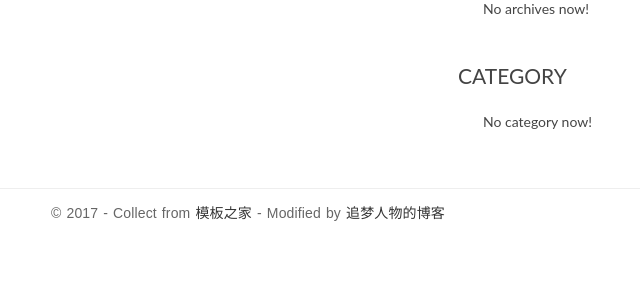
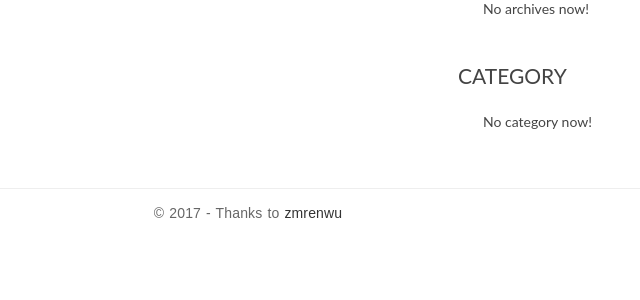
Before and after one commit to luzhoutao/blogproject, a Django app: page /index/ in a window 1280 px wide. Shown: the part 339-639 px from the top of the page, without its empty margins (392-1032 px from the left). Run offline with Django 3.2, Linux system fonts and the light colour scheme; data that the repository does not hold is empty; some libraries are stand-ins or nearby versions.

Commit message:
copyright change

```diff
--- a/blogproject/settings.py
+++ b/blogproject/settings.py
@@ -25,7 +25,7 @@ SECRET_KEY = '!=4@n3e5n8w!v!(k4n8b3%0fo^78sieyjp-v=6ma6ryf*#*kk#'
 # SECURITY WARNING: don't run with debug turned on in production!
 DEBUG = False
 
-ALLOWED_HOSTS = ['127.0.0.1', 'localhost', '47.94.245.102']
+ALLOWED_HOSTS = ['*']
 
 
 # Application definition
--- a/templates/full-width.html
+++ b/templates/full-width.html
@@ -3,7 +3,7 @@
 {% load blog_tags %}
 <html>
 	<head>
-		<title>Welcome to Zhoutao's Blog</title>
+		<title>:) Welcome to Zhoutao's Blog!</title>
 
 		<!-- meta -->
 		<meta charset="UTF-8">
@@ -29,7 +29,7 @@
 				<div class="row">
 					<div class="col-md-4 col-sm-5 col-xs-8">
 						<div class="logo">
-							<h1><a href="index.html"><b>Z</b>hou<b>t</b>ao's Blog</a></h1>
+							<h1><a href="{%url 'iblog:index'%}"><b>Z</b>hou<b>t</b>ao's Blog</a></h1>
 						</div>
 					</div><!-- col-md-4 -->
 					<div class="col-md-8 col-sm-7 col-xs-4">
@@ -77,7 +77,7 @@
 			<div class="container">
 				<div class="row">
 					<div class="col-md-12">
-						<p class="copyright">&copy; 2014 ThemeWagon.com</p>
+						<p class="copyright">&copy; 2017 - ThemeWagon.com</p>
 					</div>
 				</div>
 			</div>
--- a/templates/homebase.html
+++ b/templates/homebase.html
@@ -3,7 +3,7 @@
 {% load blog_tags %}
 <html>
 <head>
-    <title>Black &amp; White</title>
+    <title>:) Welcome to Zhoutao's blog!</title>
 
     <!-- meta -->
     <meta charset="UTF-8">
@@ -80,9 +80,8 @@
     <div class="container">
         <div class="row">
             <div class="col-md-12">
-                <p class="copyright">&copy 2017 - Collect from <a href="http://www.cssmoban.com/"
-                                                                  target="_blank" title="模板之家">模板之家</a>
-                    - Modified by <a href="http://zmrenwu.com/" title="网页模板" target="_blank">追梦人物的博客</a>
+                <p class="copyright">&copy 2017
+                    - Thanks to <a href="http://zmrenwu.com/" title="网页模板" target="_blank">zmrenwu</a>
                 </p>
             </div>
         </div>
@@ -94,10 +93,8 @@
     <button type="button" class="overlay-close"><span class="ion-ios-close-empty"></span></button>
     <nav>
         <ul>
-            <li><a href="index.html">首页</a></li>
-            <li><a href="full-width.html">博客</a></li>
-            <li><a href="about.html">关于</a></li>
-            <li><a href="contact.html">联系</a></li>
+            <li><a href="{%url 'iblog:index'%}">Blog</a></li>
+            <li><a href="{%url 'iblog:aboutme'%}">Me</a></li>
         </ul>
     </nav>
 </div>
--- a/templates/iblog/about.html
+++ b/templates/iblog/about.html
@@ -1,6 +1,6 @@
 {% extends 'full-width.html'%}
 
-
+{% load staticfiles %}
 {% block main %}
 <div class="content-body">
 			<div class="container">
@@ -10,7 +10,7 @@
 						<article class="post">
 							<div class="entry-content clearfix">
 								<figure class="img-responsive-center">
-									<img class="img-responsive" src="img/me.jpg" alt="Developer Image">
+									<img class="img-responsive" src="{% static 'iblog/img/me.jpg' %}" alt="Developer Image">
 								</figure>
 								<p>Responsive web design offers us a way forward, finally allowing us to design for the ebb and flow of things. There are many variations of passages of Lorem Ipsum available, but the majority have suffered alteration in some form, by injected humour, or randomised words which don’t look even slightly.</p>
 								<p>Responsive web design offers us a way forward, finally allowing us to design for the ebb and flow of things. There are many variations of passages of Lorem Ipsum available, but the majority have suffered alteration in some form, by injected humour, or randomised words which don’t look even slightly.</p>
--- a/templates/iblog/index.html
+++ b/templates/iblog/index.html
@@ -19,7 +19,7 @@
                     <div class="entry-content clearfix">
 			    <p>{{post.excerpt}}</p>
                         <div class="read-more cl-effect-14">
-		            <a href="{{post.get_absolute_url}}" class="more-link">Read More<span class="meta-nav">→</span></a>
+		            <a href="{{post.get_absolute_url}}" class="more-link">Read More<span class="meta-nav"> →</span></a>
                         </div>
                     </div>
                 </article>
```
